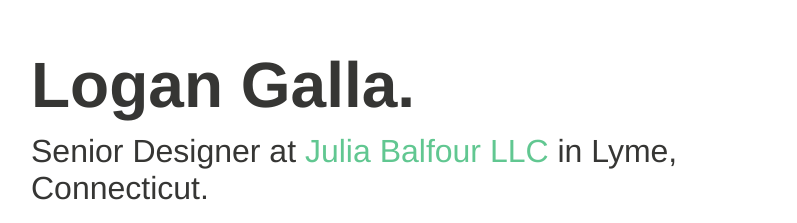
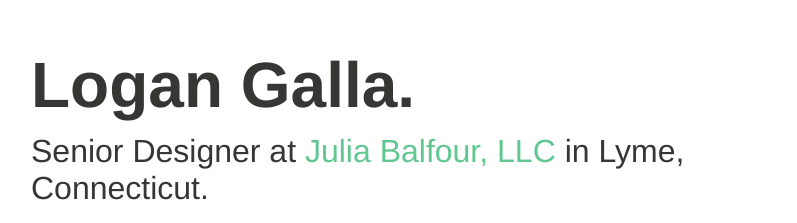
Before and after one commit to logangalla/logangalla.github.io, a plain HTML site: page index.html in a window 1280 px wide. Shown: the part 214-437 px from the top of the page, without its empty margins (193-990 px from the left). Drawn offline with Linux system fonts and the light colour scheme; a web font is replaced by a local one.

Commit message:
Comma in JB

```diff
--- a/index.html
+++ b/index.html
@@ -18,7 +18,7 @@
 		<div class="container">
 			<div class="content">
 				<h1>Logan Galla.</h1>
-				<p>Senior Designer at <a href="http://www.juliabalfour.com" target="blank">Julia Balfour LLC</a> in Lyme, Connecticut.</p>
+				<p>Senior Designer at <a href="http://www.juliabalfour.com" target="blank">Julia Balfour, LLC</a> in Lyme, Connecticut.</p>
 				<ul class="nav">
 					<li><a href="mailto:logan@logangalla.com">Email</a></li>
 					<li><a href="http://twitter.com/logangalla" target="_blank">Twitter</a></li>
```
